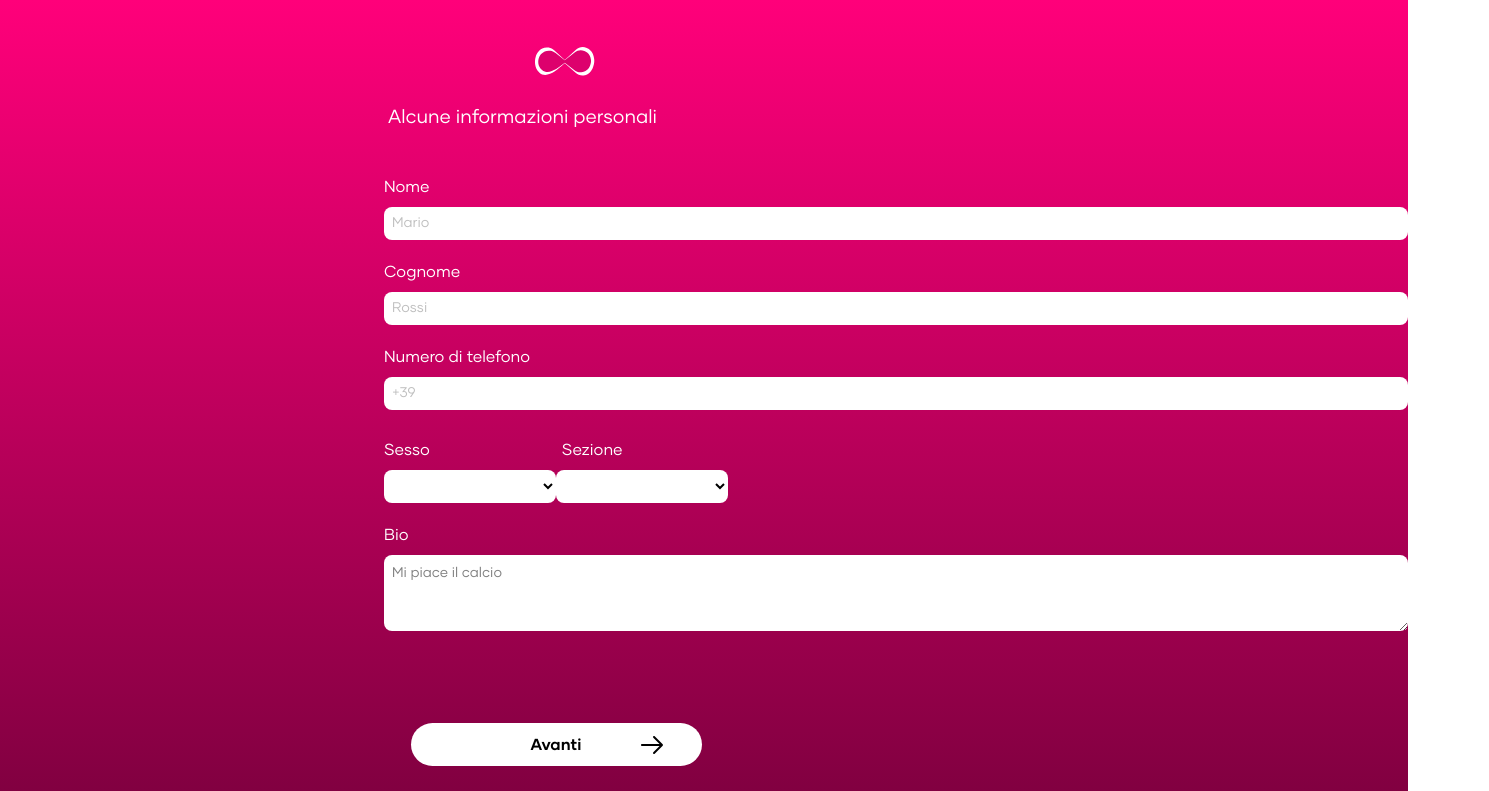
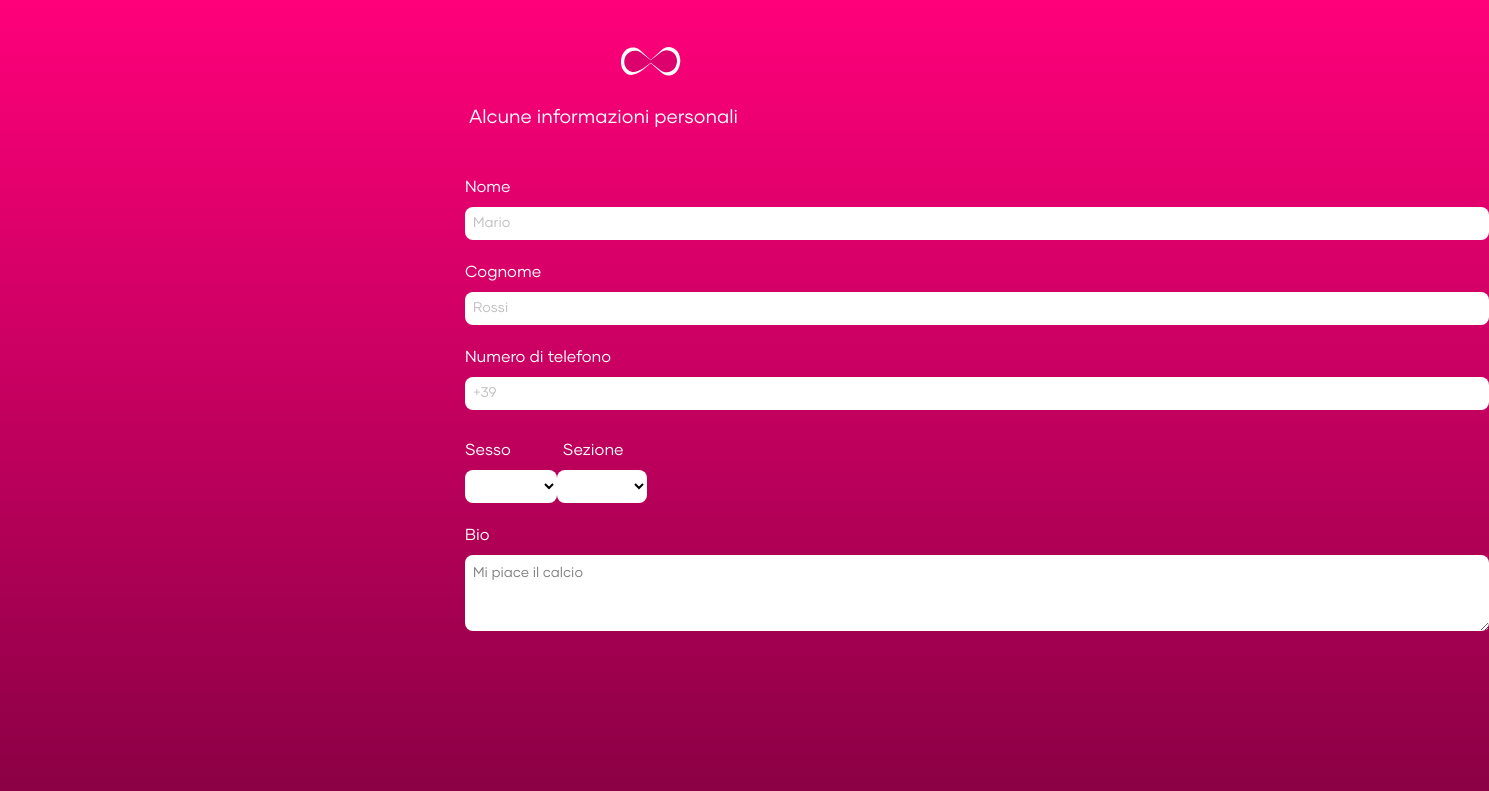
Before and after one commit to IISMargheritaHack/HackTheLove, a React (Vite) app in the folder frontend/: page /bioPage in a window 1280 px wide. Shown: the top 791 px of the page, 1489 px wide, since content can reach past the window. Built offline with nearby package versions, Linux system fonts and the light colour scheme; a web font is replaced by a local one.

Commit message:
Biopage fixed

```diff
--- a/frontend/src/pages/bioPage/bioPage.jsx
+++ b/frontend/src/pages/bioPage/bioPage.jsx
@@ -1,11 +1,13 @@
 import './bioPage.css';
 import ArrowRight from '@icons/arrowRight';
 import { useNavigate } from 'react-router';
+
 function BioPage() {
   const navigate = useNavigate();
+
   return (
-    <div className="">
-      <div className="-ml-[150px]" id="header">
+    <div className="max-w-[350px]">
+      <div className="ml-[21px]" id="header">
         <img id="logoBioPage" src={'logo.svg'} alt="Logo" />
       </div>
 
@@ -62,7 +64,7 @@ function BioPage() {
               >
                 Sesso
               </label>
-              <div className="px-33">
+              <div className="px-13">
                 <label
                   htmlFor="input-label"
                   className="block text-left font-medium mb-2 dark:text-white"
@@ -108,7 +110,7 @@ function BioPage() {
             </div>
           </div>
         </div>
-        <div className="-mt-[20px] mr-[40px]">
+        <div className="mt-[50px] ml-[34px]">
           <button
             className="w-[291px] h-[43px] rounded-[47px] bg-white  text-black mt-28 "
             onClick={() => navigate('/questionPage')}
```
